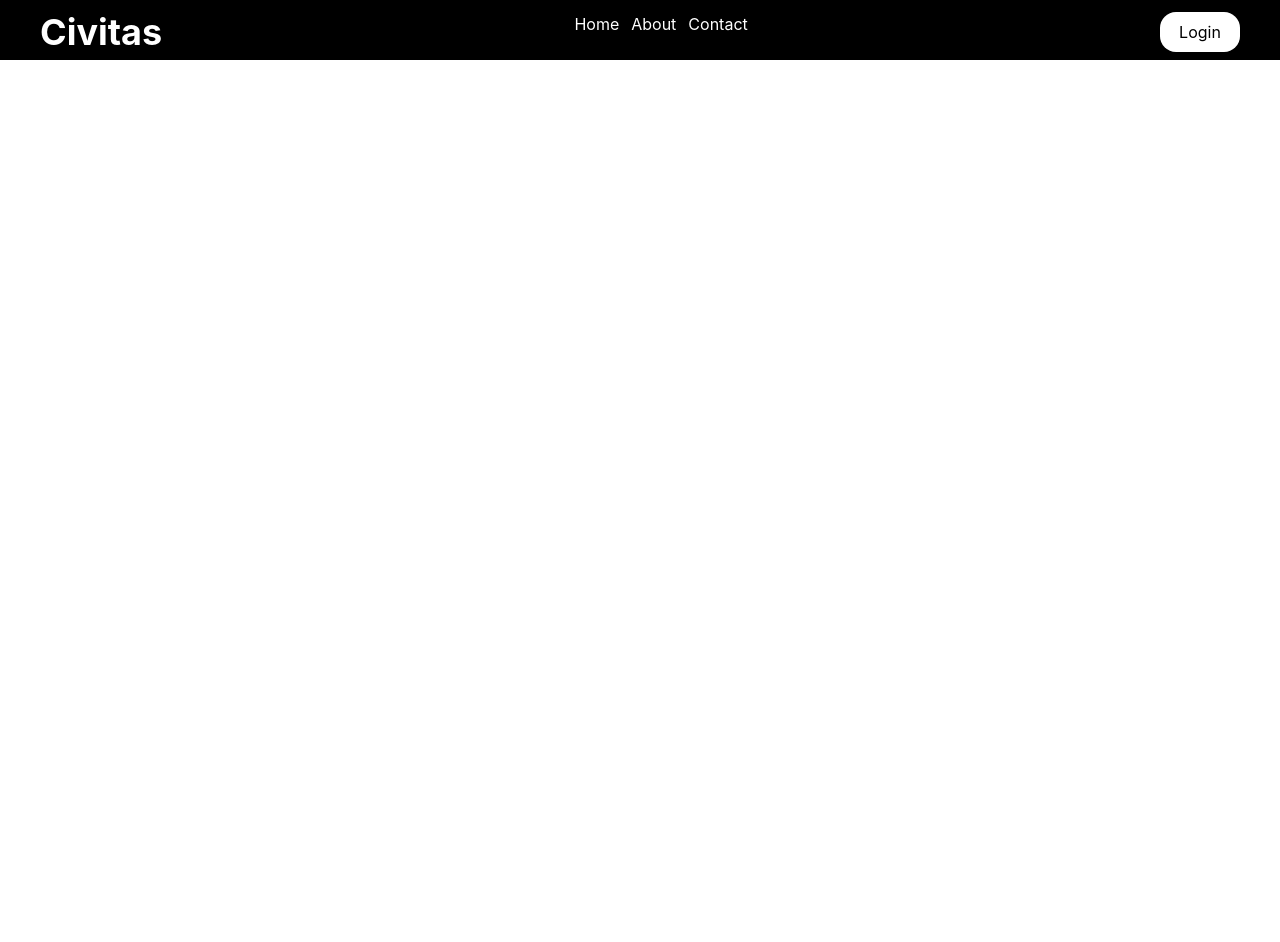
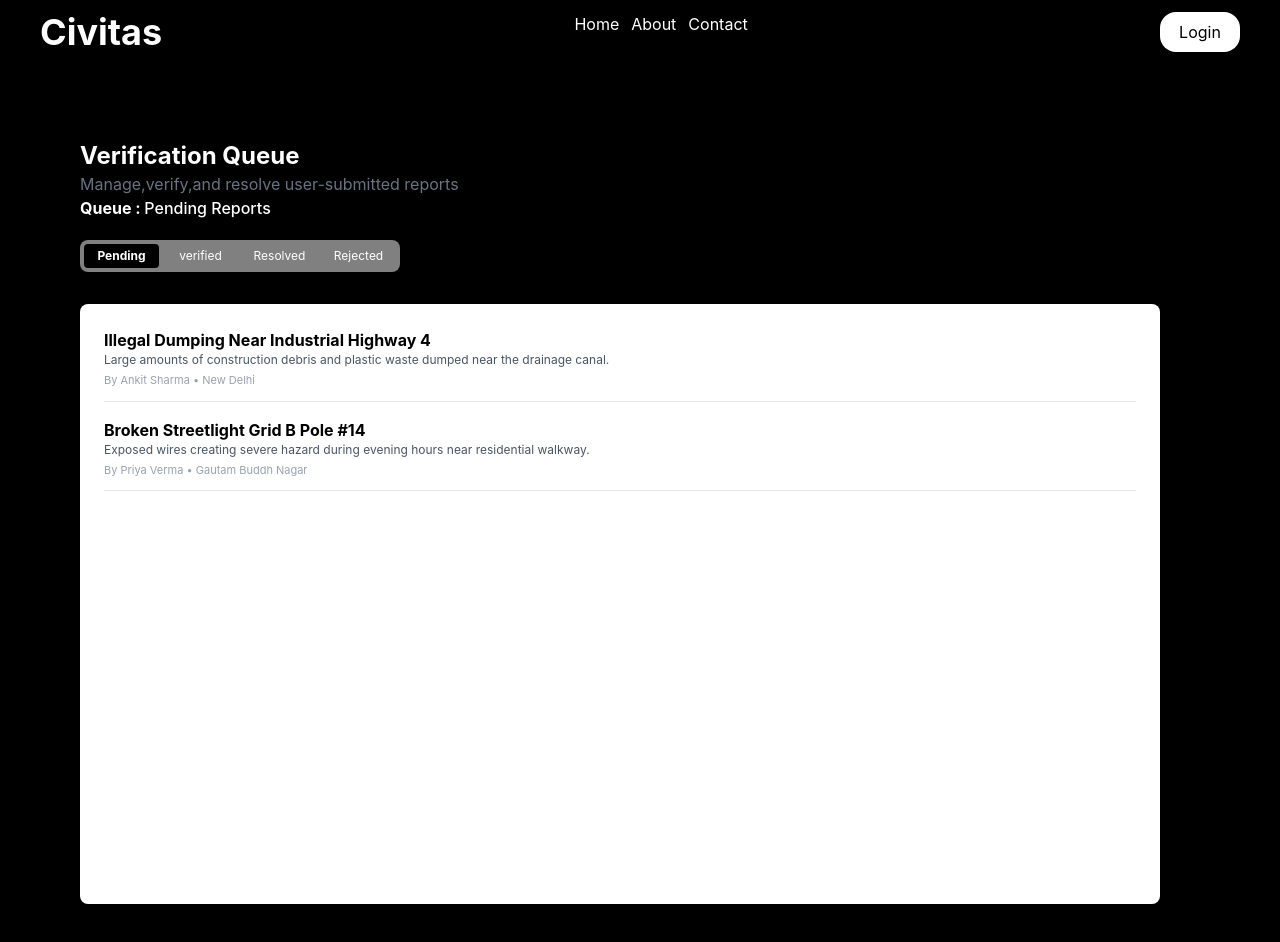
Before and after one commit to vishoov/civitas-client, a React (Vite) app: page / in a window 1280 px wide. Shown: the top 942 px of the page. Before the commit the page ends 800 px from the top, so only its background shows below. Built offline with nearby package versions, Linux system fonts and the light colour scheme.

Commit message:
dashboard page completed

```diff
--- a/src/App.jsx
+++ b/src/App.jsx
@@ -1,3 +1,4 @@
+import AdminDashboard from "./component/adminDashboard"
 import Navbar from "./component/navbar"
 
 
@@ -5,6 +6,7 @@ const App = () => {
   return (
     <div>
       <Navbar/>
+      <AdminDashboard/>
     </div>
   )
 }
--- /dev/null
+++ b/src/component/adminDashboard.jsx
@@ -0,0 +1,148 @@
+import  { useState } from 'react';
+
+const AdminDashboard = ()=>{
+
+    const [activeTab, setActiveTab] = useState('pending');
+
+    const reports = [
+  {
+    _id: "65f4c81a1b2c3d4e5f678901",
+    title: "Illegal Dumping Near Industrial Highway 4",
+    description: "Large amounts of construction debris and plastic waste dumped near the drainage canal.",
+    userId: "65f4981a1b2c3d4e5f678888",
+    userName: "Ankit Sharma",
+    stateCode: "DL",
+    districtCode: "DL-ND",
+    subdistrictCode: null,
+    stateName: "Delhi",
+    districtName: "New Delhi",
+    categoryIds: ["65f4a81a1b2c3d4e5f677771", "65f4a81a1b2c3d4e5f677772"],
+    photoUrl: "https://images.unsplash.com/photo-1530587191325-3db32d826c1c",
+    status: "pending",
+    verifiedBy: null,
+    verifiedAt: null,
+    resolvedAt: null,
+    schemaVersion: 1,
+    createdAt: "2026-04-08T08:30:00.000Z",
+    updatedAt: "2026-04-08T08:30:00.000Z"
+  },
+  {
+    _id: "65f4c81a1b2c3d4e5f678902",
+    title: "Broken Streetlight Grid B Pole #14",
+    description: "Exposed wires creating severe hazard during evening hours near residential walkway.",
+    userId: "65f4981a1b2c3d4e5f678889",
+    userName: "Priya Verma",
+    stateCode: "UP",
+    districtCode: "UP-GBN",
+    subdistrictCode: "UP-GBN-01",
+    stateName: "Uttar Pradesh",
+    districtName: "Gautam Buddh Nagar",
+    categoryIds: ["65f4a81a1b2c3d4e5f677773"],
+    photoUrl: "https://images.unsplash.com/photo-1541888946425-d0fbb18f17e2",
+    status: "pending",
+    verifiedBy: null,
+    verifiedAt: null,
+    resolvedAt: null,
+    schemaVersion: 1,
+    createdAt: "2026-04-09T09:15:00.000Z",
+    updatedAt: "2026-04-09T09:15:00.000Z"
+  },
+  {
+    _id: "65f4c81a1b2c3d4e5f678903",
+    title: "Main Water Pipeline Leakage - Sector 62",
+    description: "Continuous freshwater wastage and road erosion due to underground joint failure.",
+    userId: "65f4981a1b2c3d4e5f678890",
+    userName: "Rahul Singh",
+    stateCode: "UP",
+    districtCode: "UP-GBN",
+    subdistrictCode: null,
+    stateName: "Uttar Pradesh",
+    districtName: "Gautam Buddh Nagar",
+    categoryIds: ["65f4a81a1b2c3d4e5f677774"],
+    photoUrl: "https://images.unsplash.com/photo-1584466977773-e625c37cdd50",
+    status: "verified",
+    verifiedBy: "65f4bbbb1b2c3d4e5f675555",
+    verifiedAt: "2026-04-10T10:00:00.000Z",
+    resolvedAt: null,
+    schemaVersion: 1,
+    createdAt: "2026-04-10T04:20:00.000Z",
+    updatedAt: "2026-04-10T10:00:00.000Z"
+  },
+  {
+    _id: "65f4c81a1b2c3d4e5f678904",
+    title: "Overflowing Public Garbage Bin in Market",
+    description: "Waste uncollected for 4 days spreading foul odor near community shops.",
+    userId: "65f4981a1b2c3d4e5f678891",
+    userName: "Amit Kumar",
+    stateCode: "DL",
+    districtCode: "DL-ND",
+    subdistrictCode: null,
+    stateName: "Delhi",
+    districtName: "New Delhi",
+    categoryIds: ["65f4a81a1b2c3d4e5f677771"],
+    photoUrl: "https://images.unsplash.com/photo-1532996122724-e3c3d9a0f58b",
+    status: "resolved",
+    verifiedBy: "65f4bbbb1b2c3d4e5f675555",
+    verifiedAt: "2026-04-07T16:00:00.000Z",
+    resolvedAt: "2026-04-08T09:30:00.000Z",
+    schemaVersion: 1,
+    createdAt: "2026-04-07T14:50:00.000Z",
+    updatedAt: "2026-04-08T09:30:00.000Z"
+  },
+  {
+    _id: "65f4c81a1b2c3d4e5f678905",
+    title: "Fake / Duplicate Report Test Case",
+    description: "Submitting random blur image test.",
+    userId: "65f4981a1b2c3d4e5f678892",
+    userName: "Neha Gupta",
+    stateCode: "DL",
+    districtCode: "DL-ND",
+    subdistrictCode: null,
+    stateName: "Delhi",
+    districtName: "New Delhi",
+    categoryIds: ["65f4a81a1b2c3d4e5f677775"],
+    photoUrl: null,
+    status: "rejected",
+    verifiedBy: null,
+    verifiedAt: null,
+    resolvedAt: null,
+    schemaVersion: 1,
+    createdAt: "2026-04-06T11:00:00.000Z",
+    updatedAt: "2026-04-06T12:00:00.000Z"
+  }
+];
+
+    const filteredReports = reports.filter(report => report.status === activeTab);
+
+    return(
+        <div className="p-20 bg-black min-h-screen ">
+            <div className="text-white ">
+                <h1 className="text-2xl font-bold">Verification Queue</h1>
+                <p className="text-gray-500">Manage,verify,and resolve user-submitted reports</p>
+                <p className="text-white font-bold">Queue : <span className="text-white font-medium capitalize">{activeTab} reports</span></p>
+            </div>
+
+            <div className="mt-5 w-80 items-center justify-center h-8 rounded-lg  flex gap-1 bg-white/50 backdrop-blur-xl border-white/5 shadow-lg  ">
+                <button onClick={() => setActiveTab('pending')} className={`text-white hover:bg-white w-21 p-1 rounded-sm hover:text-black ml-1 text-xs ${activeTab === 'pending' ? 'bg-black text-white font-bold' : ''}`}>Pending</button>
+                <button onClick={() => setActiveTab('verified')} className={`text-white hover:bg-white w-21 p-1 rounded-sm hover:text-black text-xs ${activeTab === 'verified' ? 'bg-black text-white font-bold' : ''}`}>verified</button>
+                <button onClick={() => setActiveTab('resolved')} className={`text-white hover:bg-white w-21  p-1 rounded-sm hover:text-black text-xs ${activeTab === 'resolved' ? 'bg-black text-white font-bold' : ''}`}>Resolved</button>
+                <button onClick={() => setActiveTab('rejected')} className={`text-white hover:bg-white w-21 p-1 rounded-sm hover:text-black mr-1 text-xs ${activeTab === 'rejected' ? 'bg-black text-white font-bold' : ''}`}>Rejected</button>
+            </div>
+
+            <div className="w-270 h-150 bg-white mt-8 rounded-lg p-6 overflow-y-auto text-black">
+                <div className="space-y-4">
+                    { filteredReports.map((report) => (
+                    <div key={report._id} className="border-b border-gray-200 pb-3">
+                        <h3 className="font-bold text-base">{report.title}</h3>
+                        <p className="text-xs text-gray-600">{report.description}</p>
+                        <p className="text-[11px] text-gray-400 mt-1">By {report.userName} • {report.districtName}</p>
+                    </div>
+                        ))
+                    }
+                </div>
+            </div>
+        </div>
+    )
+}
+
+export default AdminDashboard
```
